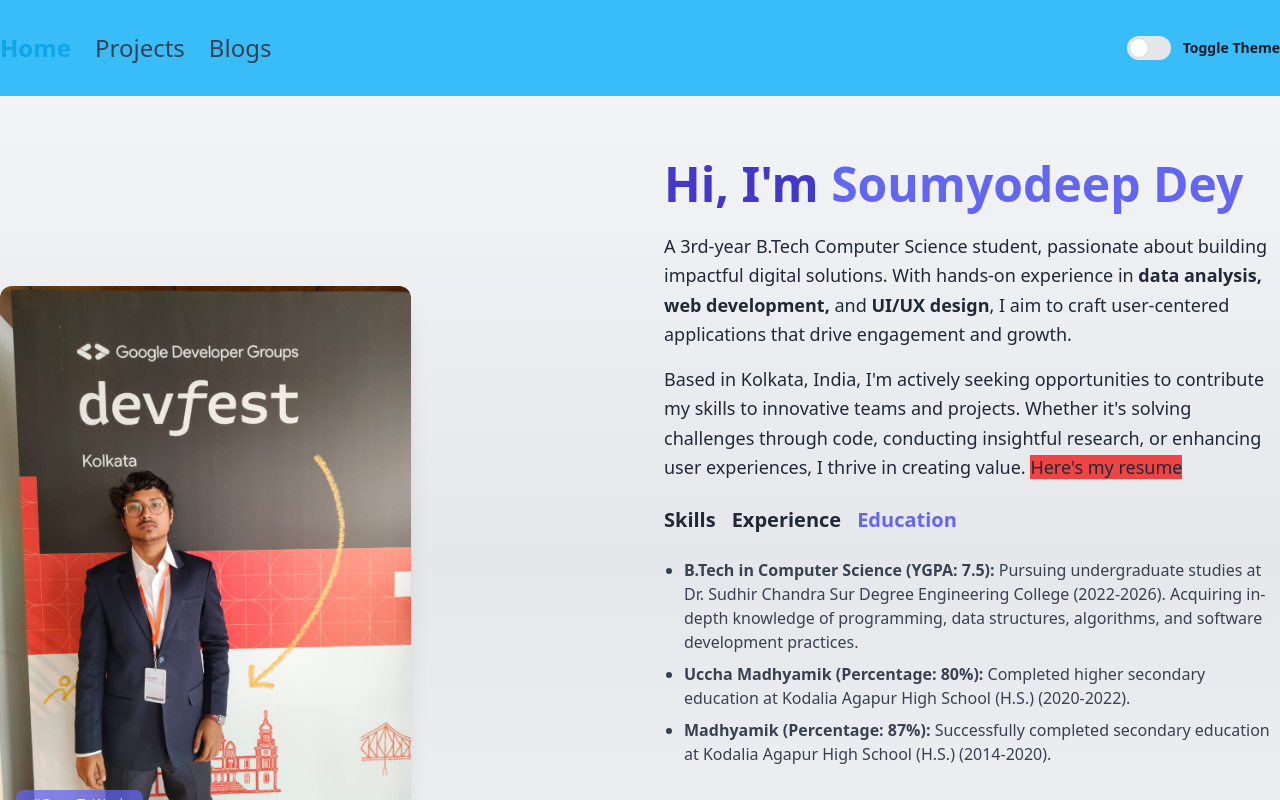
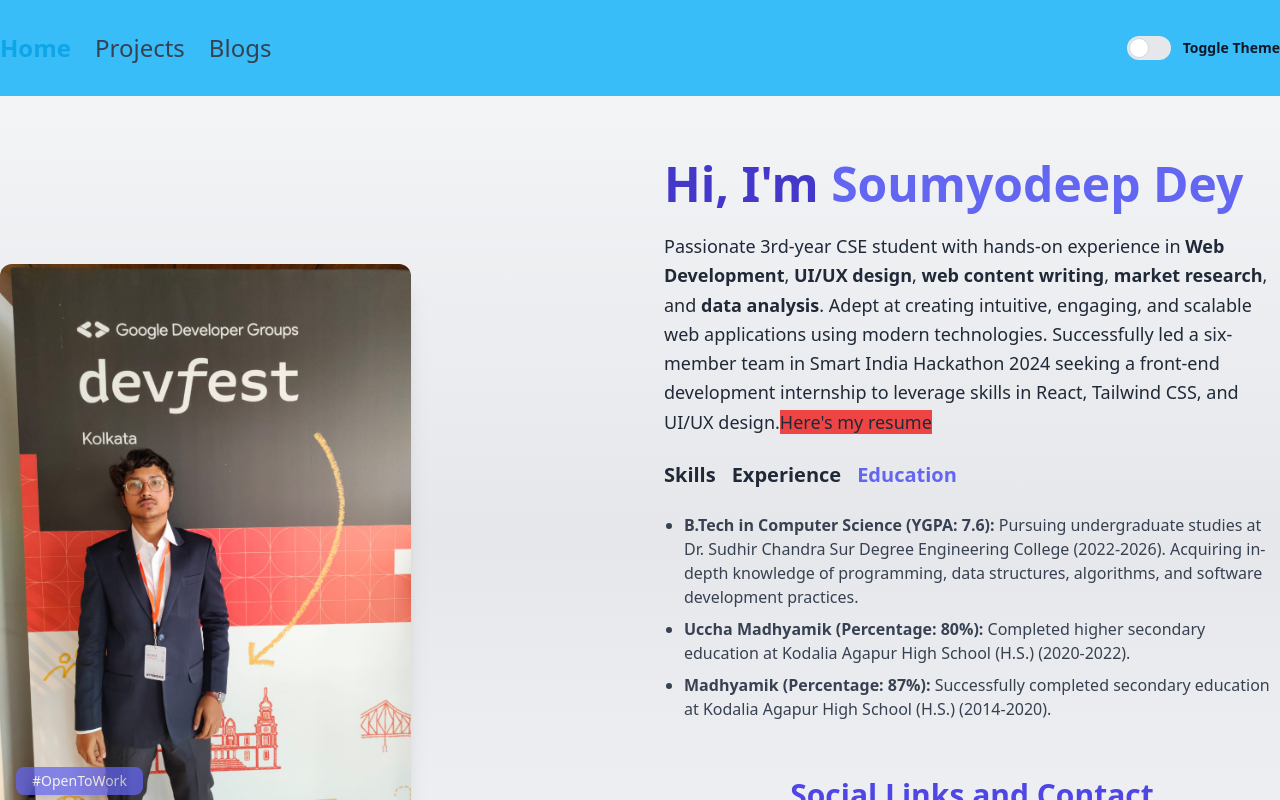
Before and after one commit to Soumyodeep-Dey/SD-portfolio, a React (Vite) app: page / in a window 1280 px wide. Both pictures are taken after a click on the element "Education". Shown: the top 800 px of the page. Built offline with nearby package versions, Linux system fonts and the light colour scheme.

Commit message:
updating the summary

```diff
--- a/src/components/Home/Home.jsx
+++ b/src/components/Home/Home.jsx
@@ -31,14 +31,9 @@ function Home() {
             <span className="text-indigo-500 dark:text-indigo-300">Soumyodeep Dey</span>
           </h1>
           <p className="text-lg leading-relaxed mb-4">
-            A 3rd-year B.Tech Computer Science student, passionate about building impactful
-            digital solutions. With hands-on experience in <strong>data analysis, web development,</strong> and <strong>UI/UX design</strong>, I aim to craft user-centered applications that drive engagement and growth.
-          </p>
-          <p className="text-lg leading-relaxed mb-6">
-            Based in Kolkata, India, I&apos;m actively seeking opportunities to contribute my
-            skills to innovative teams and projects. Whether it&apos;s solving challenges through
-            code, conducting insightful research, or enhancing user experiences, I thrive in
-            creating value. <a className="bg-red-500" href="https://drive.google.com/file/d/1fHSCn7OesX4uDFF9IHBtAWqbDz5OVndW/view?usp=drive_link">Here&apos;s my resume</a>
+            Passionate 3rd-year CSE student with hands-on experience in <strong>Web Development</strong>, <strong>UI/UX design</strong>, <strong>web content writing</strong>, <strong>market research</strong>, and <strong>data analysis</strong>. Adept at creating intuitive, engaging, and scalable web applications using modern
+            technologies. Successfully led a six-member team in Smart India Hackathon 2024 seeking a front-end development
+            internship to leverage skills in React, Tailwind CSS, and UI/UX design.<a className="bg-red-500" href="https://drive.google.com/file/d/1fHSCn7OesX4uDFF9IHBtAWqbDz5OVndW/view?usp=drive_link">Here&apos;s my resume</a>
           </p>
 
           {/* Section Tabs */}
@@ -94,7 +89,7 @@ function Home() {
             {activeSection === 'education' && (
               <ul className="list-disc pl-5 text-gray-700 dark:text-gray-300">
                 <li className="pb-2">
-                  <span className="font-semibold">B.Tech in Computer Science (YGPA: 7.5):</span> Pursuing undergraduate studies at Dr. Sudhir Chandra Sur Degree Engineering College (2022-2026). Acquiring in-depth knowledge of programming, data structures, algorithms, and software development practices.
+                  <span className="font-semibold">B.Tech in Computer Science (YGPA: 7.6):</span> Pursuing undergraduate studies at Dr. Sudhir Chandra Sur Degree Engineering College (2022-2026). Acquiring in-depth knowledge of programming, data structures, algorithms, and software development practices.
                 </li>
                 <li className="pb-2">
                   <span className="font-semibold">Uccha Madhyamik (Percentage: 80%):</span> Completed higher secondary education at Kodalia Agapur High School (H.S.) (2020-2022).
```
